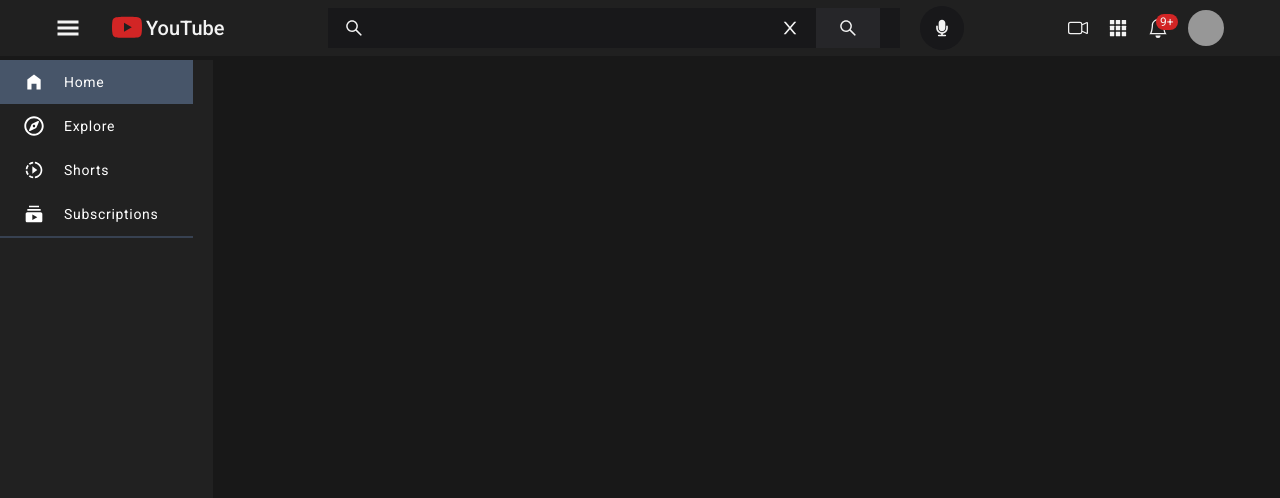
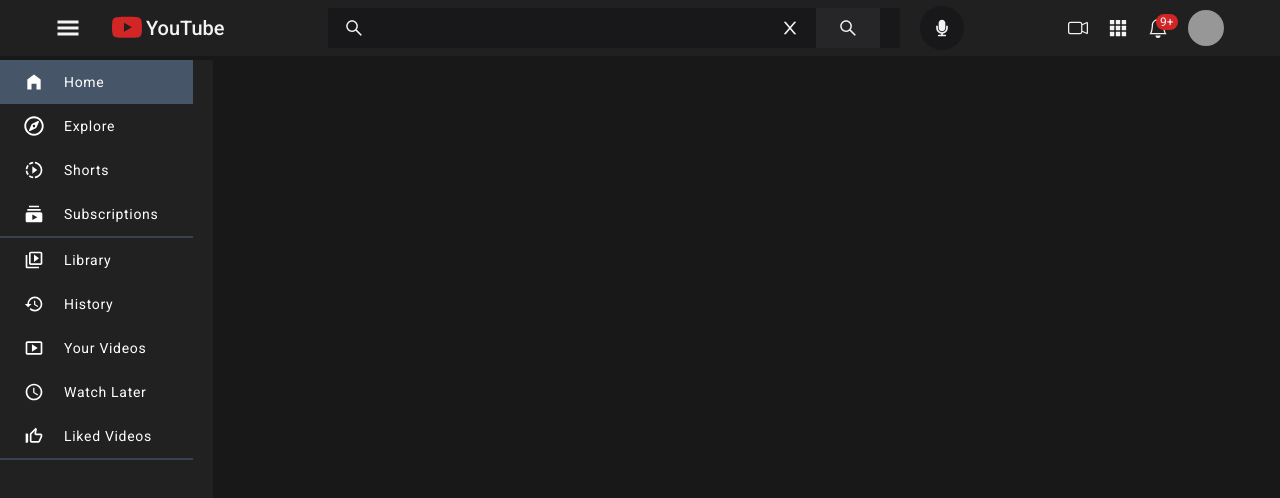
Before and after one commit to KennedyMungai/youtube-clone, a React (Create React App) app: page / in a window 1280 px wide. Shown: the top 498 px of the page. Built offline with nearby package versions, Linux system fonts and the light colour scheme; grey boxes are pictures that could not be loaded; the HTML template or start-up script is replaced by a standard one.

Commit message:
Added teh secondary links

```diff
--- a/src/components/Sidebar.tsx
+++ b/src/components/Sidebar.tsx
@@ -143,6 +143,27 @@
                     )
                 })}
             </ul>
+            <ul className="flex flex-col border-b-2 border-gray-700">
+                {secondaryLinks.map(({ icon, name }) =>
+                {
+                    return (
+                        <li
+                            key={name}
+                            className={`pl-6 py-3 hover:bg-zinc-600`}
+                        >
+                            <a
+                                href="#"
+                                className="flex items-center gap-5"
+                            >
+                                {icon}
+                                <span className="text-sm tracking-wider">
+                                    {name}
+                                </span>
+                            </a>
+                        </li>
+                    )
+                })}
+            </ul>
         </div>
     )
 }
```
